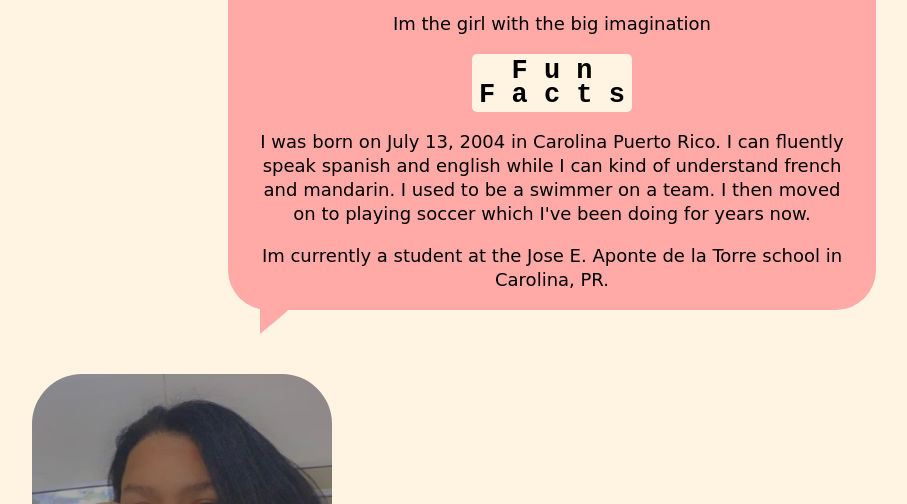
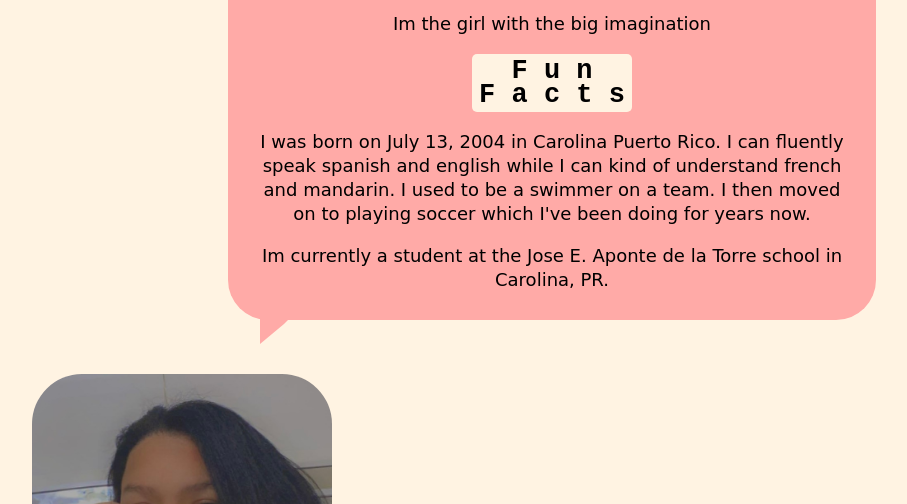
Before and after one commit to sleepysheep-ram/Bio.io, a plain HTML site: page index.html in a window 1280 px wide. Shown: the part 296-800 px from the top of the page, without its empty margins (88-995 px from the left). Drawn offline with Linux system fonts and the light colour scheme.

Commit message:
Update mystyle.css

```diff
--- a/cssmystyle/mystyle.css
+++ b/cssmystyle/mystyle.css
@@ -89,7 +89,7 @@ h2{
   font-size: 18px;
   line-height: 24px;
   width: 600px;
-    height: 350px;
+    height: 360px;
   background: #ffaaa7;
   border-radius: 40px;
   padding: 24px;
```
